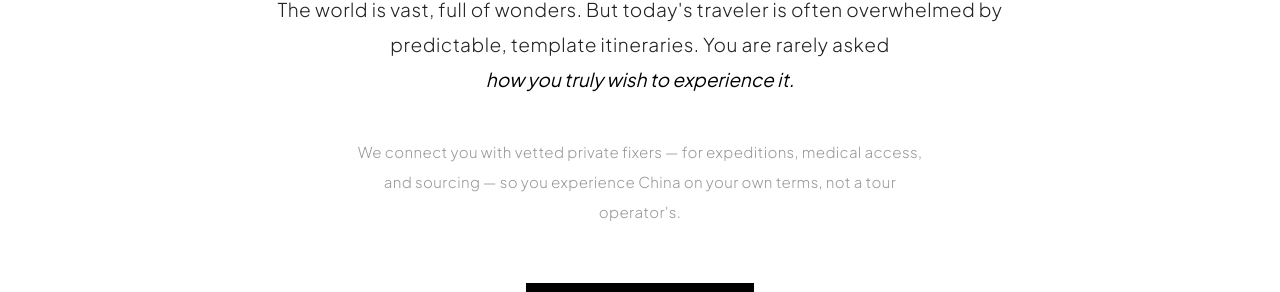
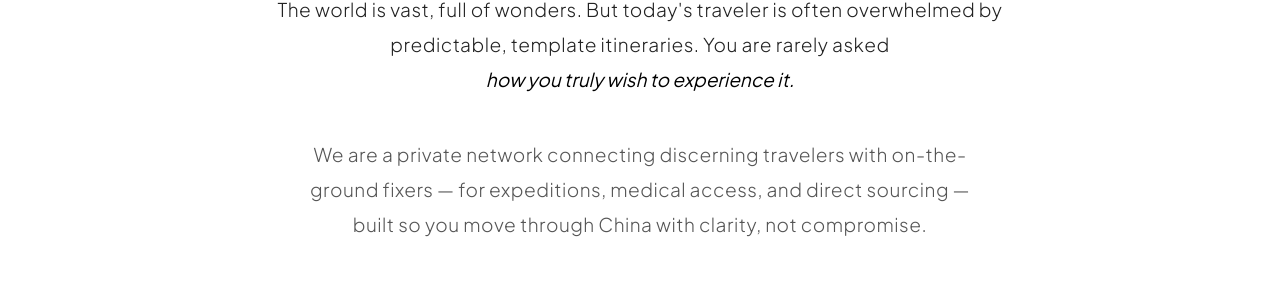
Before and after one commit to FreakTelevision/lokalchina, a Next.js app: page /en in a window 1280 px wide. Shown: the part 1009-1301 px from the top of the page. Built offline with nearby package versions, Linux system fonts and the light colour scheme; no server answers; a web font is replaced by a local one.

Commit message:
Same font size for both paragraphs, clean 3-line about-us copy

```diff
--- a/src/app/[locale]/page.tsx
+++ b/src/app/[locale]/page.tsx
@@ -103,8 +103,8 @@ export default async function HomePage({ params }: PageProps) {
             <p className="text-base md:text-[19px] font-light leading-[1.85] text-[#222] tracking-wide max-w-3xl mx-auto" style={{ fontFamily: 'var(--font-mt-body)' }}>
               The world is vast, full of wonders. But today&apos;s traveler is often overwhelmed by predictable, template itineraries. You are rarely asked <span className="italic font-normal text-black tracking-normal md:whitespace-nowrap">how you truly wish to experience it.</span>
             </p>
-            <p className="text-sm md:text-[15px] font-light leading-[2] text-[#999] tracking-wide max-w-xl mx-auto" style={{ fontFamily: 'var(--font-mt-body)' }}>
-              We connect you with vetted private fixers — for expeditions, medical access, and sourcing — so you experience China on your own terms, not a tour operator&apos;s.
+            <p className="text-base md:text-[19px] font-light leading-[1.85] text-[#555] tracking-wide max-w-2xl mx-auto" style={{ fontFamily: 'var(--font-mt-body)' }}>
+              We are a private network connecting discerning travelers with on-the-ground fixers — for expeditions, medical access, and direct sourcing — built so you move through China with clarity, not compromise.
             </p>
           </div>
           <div className="mt-14">
```
